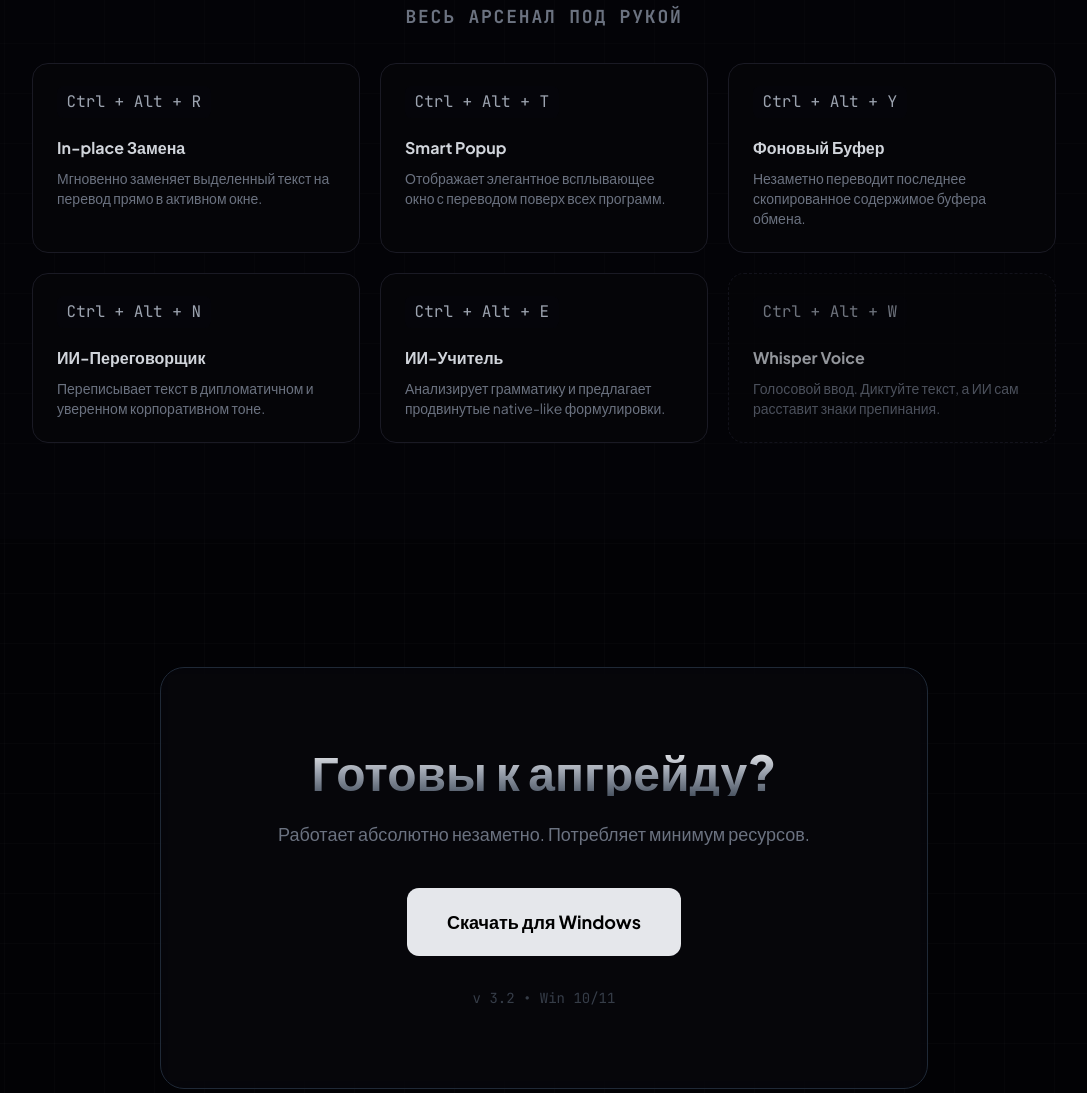
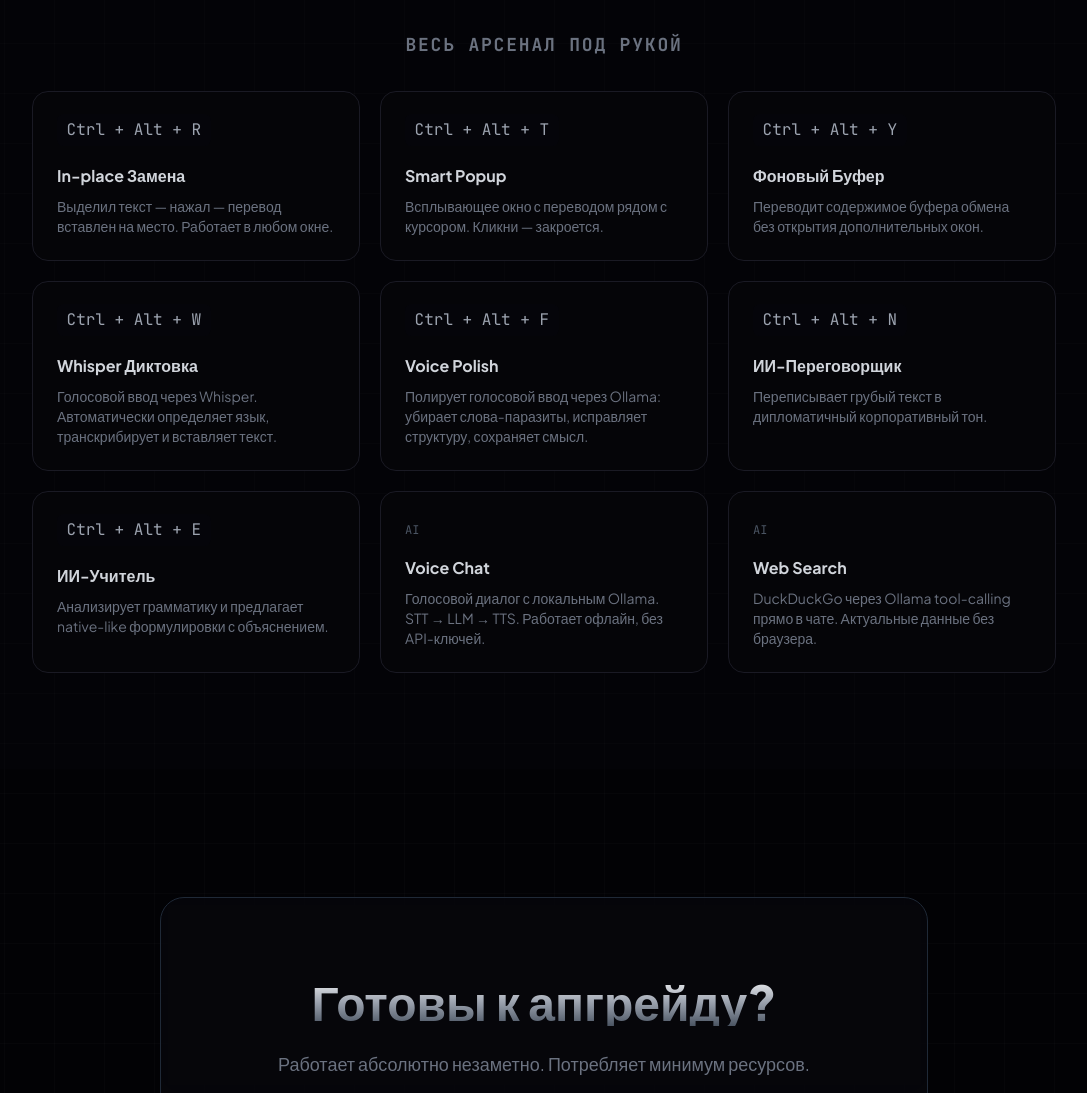
Before and after one commit to deitaur/UniversalTranslator, a plain HTML site: page docs/index.html in a window 1280 px wide. Shown: the part 1707-2800 px from the top of the page, without its empty margins (96-1183 px from the left). Drawn offline with nearby package versions, Linux system fonts and the light colour scheme.

Commit message:
docs: update landing page for v3.2+ features
- Added Ctrl+Alt+F (Voice Polish) card
- Added Voice Chat (Ollama STT→LLM→TTS) card
- Added Web Search (DuckDuckGo via Ollama) card
- Whisper card: removed 'coming soon' styling, updated description
- 6 cards → 9 cards grid (3x3)
- Updated hero subtitle and footer TL;DR

```diff
--- a/docs/index.html
+++ b/docs/index.html
@@ -268,8 +268,8 @@
 
             <p
                 class="text-lg sm:text-xl text-gray-500 mb-10 sm:mb-12 max-w-2xl mx-auto font-light leading-relaxed px-2">
-                ИИ-ассистент, живущий в трее. Мгновенно переводит, улучшает текст и работает в любом окне. Никаких
-                лишних вкладок.
+                ИИ-ассистент, живущий в трее. Переводит, переписывает и диктует — голосом или текстом — прямо в активном окне.
+                Никаких лишних вкладок. Никакого переключения контекста.
             </p>
 
             <!-- Интерактивное демо -->
@@ -411,59 +411,50 @@
                     Весь арсенал под рукой</h3>
 
                 <div class="grid grid-cols-1 md:grid-cols-2 lg:grid-cols-3 gap-4 sm:gap-5">
-                    <div
-                        class="bg-[#050508] border border-nyBorder p-5 sm:p-6 rounded-2xl hover:border-gray-600 transition-all duration-300 group">
-                        <div class="mb-4 inline-block"><kbd
-                                class="group-hover:text-white group-hover:border-b-gray-400 transition-colors">Ctrl +
-                                Alt + R</kbd></div>
+                    <div class="bg-[#050508] border border-nyBorder p-5 sm:p-6 rounded-2xl hover:border-gray-600 transition-all duration-300 group">
+                        <div class="mb-4 inline-block"><kbd class="group-hover:text-white group-hover:border-b-gray-400 transition-colors">Ctrl + Alt + R</kbd></div>
                         <h4 class="text-gray-300 font-bold mb-2 text-sm sm:text-base">In-place Замена</h4>
-                        <p class="text-gray-500 text-xs sm:text-sm leading-relaxed">Мгновенно заменяет выделенный текст
-                            на перевод прямо в активном окне.</p>
+                        <p class="text-gray-500 text-xs sm:text-sm leading-relaxed">Выделил текст — нажал — перевод вставлен на место. Работает в любом окне.</p>
                     </div>
-                    <div
-                        class="bg-[#050508] border border-nyBorder p-5 sm:p-6 rounded-2xl hover:border-gray-600 transition-all duration-300 group">
-                        <div class="mb-4 inline-block"><kbd
-                                class="group-hover:text-white group-hover:border-b-gray-400 transition-colors">Ctrl +
-                                Alt + T</kbd></div>
+                    <div class="bg-[#050508] border border-nyBorder p-5 sm:p-6 rounded-2xl hover:border-gray-600 transition-all duration-300 group">
+                        <div class="mb-4 inline-block"><kbd class="group-hover:text-white group-hover:border-b-gray-400 transition-colors">Ctrl + Alt + T</kbd></div>
                         <h4 class="text-gray-300 font-bold mb-2 text-sm sm:text-base">Smart Popup</h4>
-                        <p class="text-gray-500 text-xs sm:text-sm leading-relaxed">Отображает элегантное всплывающее
-                            окно с переводом поверх всех программ.</p>
+                        <p class="text-gray-500 text-xs sm:text-sm leading-relaxed">Всплывающее окно с переводом рядом с курсором. Кликни — закроется.</p>
                     </div>
-                    <div
-                        class="bg-[#050508] border border-nyBorder p-5 sm:p-6 rounded-2xl hover:border-gray-600 transition-all duration-300 group">
-                        <div class="mb-4 inline-block"><kbd
-                                class="group-hover:text-white group-hover:border-b-gray-400 transition-colors">Ctrl +
-                                Alt + Y</kbd></div>
+                    <div class="bg-[#050508] border border-nyBorder p-5 sm:p-6 rounded-2xl hover:border-gray-600 transition-all duration-300 group">
+                        <div class="mb-4 inline-block"><kbd class="group-hover:text-white group-hover:border-b-gray-400 transition-colors">Ctrl + Alt + Y</kbd></div>
                         <h4 class="text-gray-300 font-bold mb-2 text-sm sm:text-base">Фоновый Буфер</h4>
-                        <p class="text-gray-500 text-xs sm:text-sm leading-relaxed">Незаметно переводит последнее
-                            скопированное содержимое буфера обмена.</p>
+                        <p class="text-gray-500 text-xs sm:text-sm leading-relaxed">Переводит содержимое буфера обмена без открытия дополнительных окон.</p>
                     </div>
-                    <div
-                        class="bg-[#050508] border border-nyBorder p-5 sm:p-6 rounded-2xl hover:border-gray-600 transition-all duration-300 group">
-                        <div class="mb-4 inline-block"><kbd
-                                class="group-hover:text-white group-hover:border-b-gray-400 transition-colors">Ctrl +
-                                Alt + N</kbd></div>
+                    <div class="bg-[#050508] border border-nyBorder p-5 sm:p-6 rounded-2xl hover:border-gray-600 transition-all duration-300 group">
+                        <div class="mb-4 inline-block"><kbd class="group-hover:text-white group-hover:border-b-gray-400 transition-colors">Ctrl + Alt + W</kbd></div>
+                        <h4 class="text-gray-300 font-bold mb-2 text-sm sm:text-base">Whisper Диктовка</h4>
+                        <p class="text-gray-500 text-xs sm:text-sm leading-relaxed">Голосовой ввод через Whisper. Автоматически определяет язык, транскрибирует и вставляет текст.</p>
+                    </div>
+                    <div class="bg-[#050508] border border-nyBorder p-5 sm:p-6 rounded-2xl hover:border-gray-600 transition-all duration-300 group">
+                        <div class="mb-4 inline-block"><kbd class="group-hover:text-white group-hover:border-b-gray-400 transition-colors">Ctrl + Alt + F</kbd></div>
+                        <h4 class="text-gray-300 font-bold mb-2 text-sm sm:text-base">Voice Polish</h4>
+                        <p class="text-gray-500 text-xs sm:text-sm leading-relaxed">Полирует голосовой ввод через Ollama: убирает слова-паразиты, исправляет структуру, сохраняет смысл.</p>
+                    </div>
+                    <div class="bg-[#050508] border border-nyBorder p-5 sm:p-6 rounded-2xl hover:border-gray-600 transition-all duration-300 group">
+                        <div class="mb-4 inline-block"><kbd class="group-hover:text-white group-hover:border-b-gray-400 transition-colors">Ctrl + Alt + N</kbd></div>
                         <h4 class="text-gray-300 font-bold mb-2 text-sm sm:text-base">ИИ-Переговорщик</h4>
-                        <p class="text-gray-500 text-xs sm:text-sm leading-relaxed">Переписывает текст в дипломатичном и
-                            уверенном корпоративном тоне.</p>
+                        <p class="text-gray-500 text-xs sm:text-sm leading-relaxed">Переписывает грубый текст в дипломатичный корпоративный тон.</p>
                     </div>
-                    <div
-                        class="bg-[#050508] border border-nyBorder p-5 sm:p-6 rounded-2xl hover:border-gray-600 transition-all duration-300 group">
-                        <div class="mb-4 inline-block"><kbd
-                                class="group-hover:text-white group-hover:border-b-gray-400 transition-colors">Ctrl +
-                                Alt + E</kbd></div>
+                    <div class="bg-[#050508] border border-nyBorder p-5 sm:p-6 rounded-2xl hover:border-gray-600 transition-all duration-300 group">
+                        <div class="mb-4 inline-block"><kbd class="group-hover:text-white group-hover:border-b-gray-400 transition-colors">Ctrl + Alt + E</kbd></div>
                         <h4 class="text-gray-300 font-bold mb-2 text-sm sm:text-base">ИИ-Учитель</h4>
-                        <p class="text-gray-500 text-xs sm:text-sm leading-relaxed">Анализирует грамматику и предлагает
-                            продвинутые native-like формулировки.</p>
+                        <p class="text-gray-500 text-xs sm:text-sm leading-relaxed">Анализирует грамматику и предлагает native-like формулировки с объяснением.</p>
                     </div>
-                    <div
-                        class="bg-[#050508] border border-nyBorder p-5 sm:p-6 rounded-2xl hover:border-gray-600 transition-all duration-300 group border-dashed opacity-70">
-                        <div class="mb-4 inline-block"><kbd
-                                class="group-hover:text-white group-hover:border-b-gray-400 transition-colors">Ctrl +
-                                Alt + W</kbd></div>
-                        <h4 class="text-gray-300 font-bold mb-2 text-sm sm:text-base">Whisper Voice</h4>
-                        <p class="text-gray-500 text-xs sm:text-sm leading-relaxed">Голосовой ввод. Диктуйте текст, а ИИ
-                            сам расставит знаки препинания.</p>
+                    <div class="bg-[#050508] border border-nyBorder p-5 sm:p-6 rounded-2xl hover:border-gray-600 transition-all duration-300 group">
+                        <div class="mb-4 inline-block"><span class="text-gray-600 font-mono text-xs">AI</span></div>
+                        <h4 class="text-gray-300 font-bold mb-2 text-sm sm:text-base">Voice Chat</h4>
+                        <p class="text-gray-500 text-xs sm:text-sm leading-relaxed">Голосовой диалог с локальным Ollama. STT → LLM → TTS. Работает офлайн, без API-ключей.</p>
+                    </div>
+                    <div class="bg-[#050508] border border-nyBorder p-5 sm:p-6 rounded-2xl hover:border-gray-600 transition-all duration-300 group">
+                        <div class="mb-4 inline-block"><span class="text-gray-600 font-mono text-xs">AI</span></div>
+                        <h4 class="text-gray-300 font-bold mb-2 text-sm sm:text-base">Web Search</h4>
+                        <p class="text-gray-500 text-xs sm:text-sm leading-relaxed">DuckDuckGo через Ollama tool-calling прямо в чате. Актуальные данные без браузера.</p>
                     </div>
                 </div>
             </div>
@@ -499,10 +490,9 @@
             <div class="mb-8 p-6 rounded-xl border border-gray-800/50 bg-[#050508] text-left sm:text-center shadow-lg">
                 <h4 class="text-neonCyan font-mono text-xs uppercase tracking-widest mb-3">TL;DR / Техническая суть</h4>
                 <p class="text-gray-400 text-sm sm:text-base leading-relaxed">
-                    Утилита для Windows, живущая в трее. Переводит, корректирует и переписывает текст <strong
-                        class="text-gray-200 font-medium">напрямую в активном окне</strong> (IDE, мессенджер, браузер)
-                    по глобальным шорткатам. <br class="hidden sm:block">
-                    Полностью исключает копипасту, открытие дополнительных вкладок и потерю фокуса.
+                    Windows tray-утилита. 7 глобальных хоткеев: перевод, голосовой ввод (Whisper), Voice Polish, AI-чат с Ollama, Web Search.
+                    Всё работает <strong class="text-gray-200 font-medium">прямо в активном окне</strong> — IDE, мессенджер, браузер.<br class="hidden sm:block">
+                    Никакого переключения вкладок. Никаких API-ключей для локальных AI-функций.
                 </p>
             </div>
 
```
